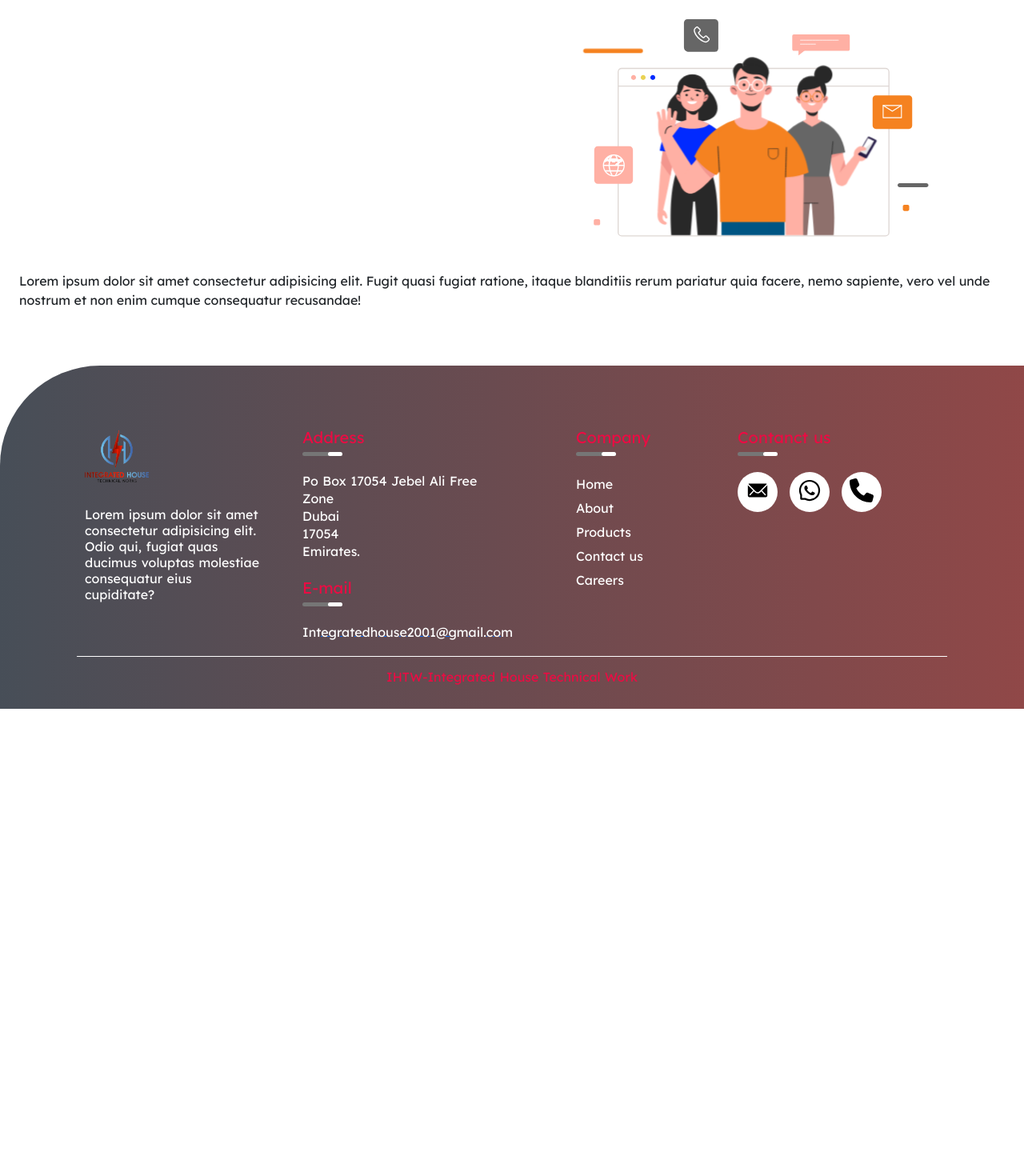
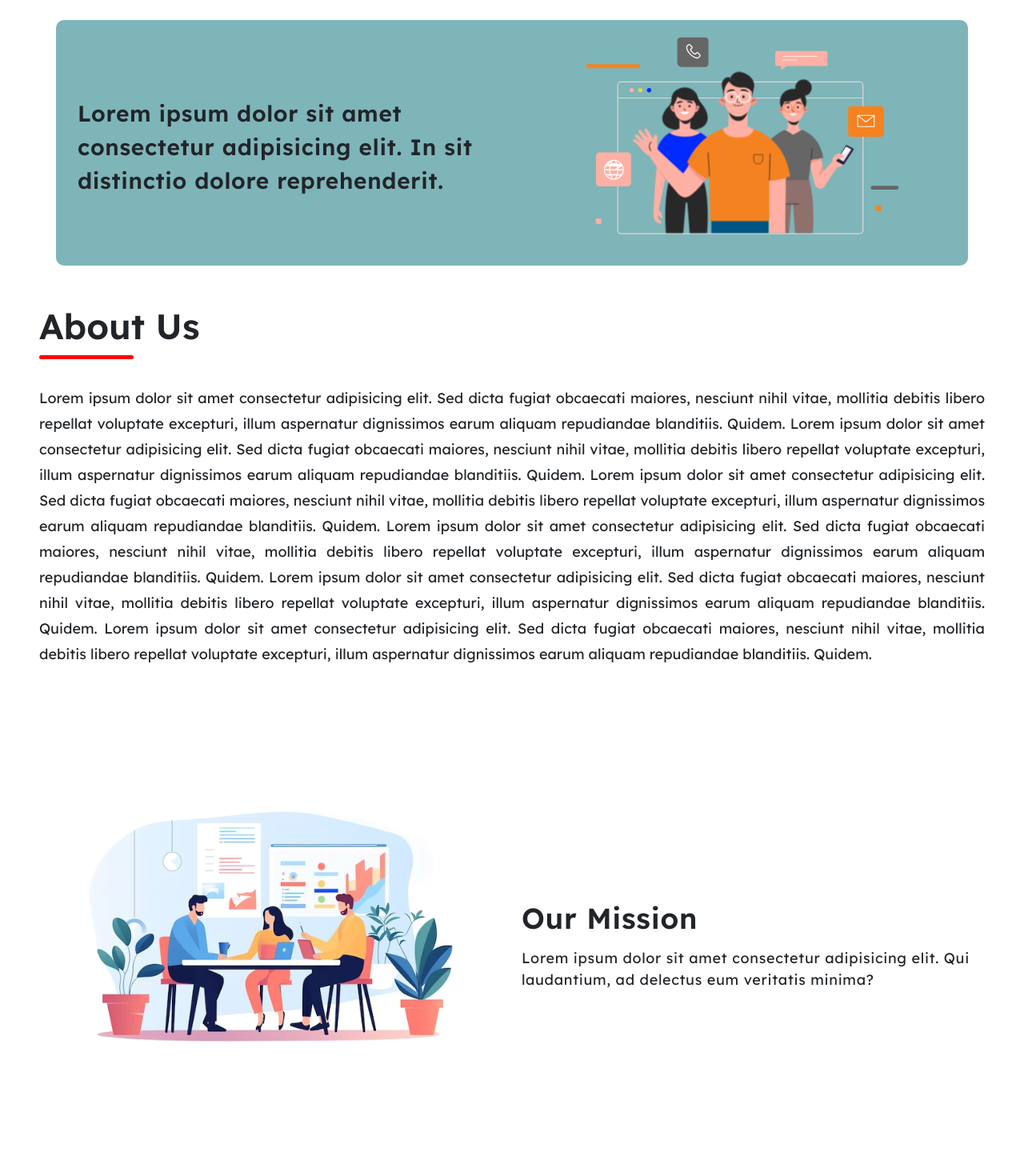
Before and after one commit to kannanAbinesh/IHTW, a React (Create React App) app: page /about in a window 1280 px wide. Shown: the top 1470 px of the page at 80% size. Before the commit the page ends 886 px from the top, so only its background shows below. Built offline with nearby package versions, Linux system fonts and the light colour scheme.

Commit message:
about initial commit

```diff
--- a/package.json
+++ b/package.json
@@ -14,6 +14,7 @@
     "react-dom": "^18.2.0",
     "react-icons": "^5.0.1",
     "react-lottie": "^1.2.4",
+    "react-photo-gallery": "^8.0.0",
     "react-redux": "^9.1.0",
     "react-router-dom": "^6.22.3",
     "react-scripts": "5.0.1",
--- a/src/Components/About/About.js
+++ b/src/Components/About/About.js
@@ -1,11 +1,16 @@
 /* Plugins */
 import Lottie from 'react-lottie';
 import { Col, Container, Row } from 'react-bootstrap';
+import aboutLottie from '../../Images/LottieFiles/aboutLottie.json';
+
+/* Components */
+import Footer from '../Footer/Footer';
+
+/* Images */
+import subBannerImageOne from '../../Images/aboutSubImage.avif';
 
 /* Styles and Animations */
 import './about.css';
-import aboutLottie from '../../Images/LottieFiles/aboutLottie.json';
-import Footer from '../Footer/Footer';
 
 const About = () => {
 
@@ -21,23 +26,115 @@ const About = () => {
     };
     return (
         <div>
-            <div>
-                <Container className='about_lottie_container'>
-                    <Row>
-                        <Col lg={6} md={6} sm={12} xs={12} className='about_lottie_first'>
-
+            <div className='about_container'>
+                <Container>
+                    <Row className='about_row_container'>
+                        <Col lg={6} md={6} sm={12} xs={12} className='about_col'>
+                            <div className='about_header_text'>
+                                <div className='about_main_header'>
+                                    <h4 className='about_headers_content'>
+                                        Lorem ipsum dolor sit amet consectetur adipisicing elit.
+                                        In sit distinctio dolore reprehenderit.
+                                    </h4>
+                                </div>
+                            </div>
                         </Col>
-                        <Col lg={6} md={6} sm={12} xs={12} className='about_lottie_second'>
-                            <div className='about_lottie_content'>
+                        <Col lg={6} md={6} sm={12} xs={12} className='about_col'>
+                            <div>
                                 <Lottie options={defaultOptions} />
                             </div>
                         </Col>
                     </Row>
                 </Container>
-                <div className='about_lottie_container'>
-                    <div className='about_text'>
-                        <span>Lorem ipsum dolor sit amet consectetur adipisicing elit. Fugit quasi fugiat ratione, itaque blanditiis rerum pariatur quia facere, nemo sapiente, vero vel unde nostrum et non enim cumque consequatur recusandae!</span>
+
+                <div className='main_about_container'>
+                    <div className='main_about_header_container'>
+                        <h2 className='main_about_header_content'>About Us</h2>
                     </div>
+                    <div className='main_about_para_container'>
+                        <label>
+                            Lorem ipsum dolor sit amet consectetur adipisicing elit. Sed dicta
+                            fugiat obcaecati maiores, nesciunt nihil vitae, mollitia debitis libero
+                            repellat voluptate excepturi,
+                            illum aspernatur dignissimos earum aliquam repudiandae blanditiis. Quidem.
+                            Lorem ipsum dolor sit amet consectetur adipisicing elit. Sed dicta
+                            fugiat obcaecati maiores, nesciunt nihil vitae, mollitia debitis libero
+                            repellat voluptate excepturi,
+                            illum aspernatur dignissimos earum aliquam repudiandae blanditiis. Quidem.
+                            Lorem ipsum dolor sit amet consectetur adipisicing elit. Sed dicta
+                            fugiat obcaecati maiores, nesciunt nihil vitae, mollitia debitis libero
+                            repellat voluptate excepturi,
+                            illum aspernatur dignissimos earum aliquam repudiandae blanditiis. Quidem.
+                            Lorem ipsum dolor sit amet consectetur adipisicing elit. Sed dicta
+                            fugiat obcaecati maiores, nesciunt nihil vitae, mollitia debitis libero
+                            repellat voluptate excepturi,
+                            illum aspernatur dignissimos earum aliquam repudiandae blanditiis. Quidem.
+                            Lorem ipsum dolor sit amet consectetur adipisicing elit. Sed dicta
+                            fugiat obcaecati maiores, nesciunt nihil vitae, mollitia debitis libero
+                            repellat voluptate excepturi,
+                            illum aspernatur dignissimos earum aliquam repudiandae blanditiis. Quidem.
+                            Lorem ipsum dolor sit amet consectetur adipisicing elit. Sed dicta
+                            fugiat obcaecati maiores, nesciunt nihil vitae, mollitia debitis libero
+                            repellat voluptate excepturi,
+                            illum aspernatur dignissimos earum aliquam repudiandae blanditiis. Quidem.
+                        </label>
+                    </div>
+                </div>
+
+                <div>
+                    <Container className='about_sub_container'>
+                        <Row className='about_sub_row'>
+                            <Col lg={6} md={6} sm={12} xs={12} className='about_col_container'>
+                                <div className='about_sub_image_container'>
+                                    <img src={subBannerImageOne} className='sub_about_image' alt='about images' />
+                                </div>
+                            </Col>
+                            <Col lg={6} md={6} sm={12} xs={12} className='about_col_container'>
+                                <div className='about_sub_header_container'>
+                                    <div className='about_text_header'>
+                                        <h2 className='about_sub_header'>Our Mission</h2>
+                                    </div>
+                                </div>
+                                <div className='about_sub_text'>
+                                    Lorem ipsum dolor sit amet consectetur adipisicing elit.
+                                    Qui laudantium, ad delectus eum veritatis minima?
+                                </div>
+                            </Col>
+                            <Col lg={6} md={6} sm={12} xs={12} className='about_col_container'>
+                                <div className='about_sub_image_container'>
+                                    <img src={subBannerImageOne} className='sub_about_image' alt='about images' />
+                                </div>
+                            </Col>
+                        </Row>
+                    </Container>
+                </div>
+
+                <div>
+                    <Container className='about_sub_container'>
+                        <Row className='about_sub_row'>
+                            <Col lg={6} md={6} sm={12} xs={12} className='about_col_container'>
+                                <div className='about_sub_header_container'>
+                                    <div className='about_text_header'>
+                                        <h2 className='about_sub_header'>Lorem ipsum</h2>
+                                    </div>
+                                </div>
+                                <div className='about_sub_text'>
+                                    Lorem ipsum dolor sit amet consectetur adipisicing elit.
+                                    Qui laudantium, ad delectus eum veritatis minima?
+                                </div>
+                            </Col>
+                            <Col lg={6} md={6} sm={12} xs={12} className='about_col_container'>
+                                <div className='about_sub_image_container'>
+                                    <img src={subBannerImageOne} className='sub_about_image' alt='about images' />
+                                </div>
+                            </Col>
+                            <Col lg={6} md={6} sm={12} xs={12} className='about_col_container'>
+                                <div className='about_sub_image_container'>
+                                    <img src={subBannerImageOne} className='sub_about_image' alt='about images' />
+                                </div>
+                            </Col>
+                        </Row>
+                    </Container>
                 </div>
             </div>
             <Footer />
@@ -46,5 +143,3 @@ const About = () => {
 };
 
 export default About;
-
-{/* <Lottie options={defaultOptions} /> */}
--- a/src/Components/About/about.css
+++ b/src/Components/About/about.css
@@ -1,42 +1,128 @@
-.about_lottie_container {
+.about_container {
+    margin: 0 auto;
+    max-width: 1280px;;
+    padding: 0 24px;
+    width: 100%;
+    margin-top: 25px;
+}
+
+.about_row_container {
+    align-items: center;
+    display: flex;
+    flex-wrap: wrap;
+    background-color: #7eb5b9;
+    /* background-image: linear-gradient(210deg, #000b1ab8 0%, #1A0000B8 100%); */
+    border-radius: 10px;
+}
+
+.about_col {
+    width: 50%;
+    flex: 0 0 auto;
+}
+
+.about_col:nth-child(3) {
+    display: none;
+}
+
+.about_header_text {
+    padding-right: 10px;
+}
+
+.about_main_header {
+    font-weight: 500;
+    letter-spacing: .7px;
+    margin: 18px 0 0;
+}
+
+.about_headers_content {
+    font-size: 28px;
+    text-align: left;
+    font-weight: 600;
+    line-height: 42px;
+    padding-left: 15px;
+}
+
+.main_about_container {
+    margin: 50px auto 0 auto;
+    text-align: justify;
+    padding: 0 25px;
+}
+
+.main_about_header_content {
+    font-size: 44px;
+    font-weight: 600;
+    line-height: 52px;
+}
+
+.main_about_header_content::after {
+    margin-top: 10px;
+    border-radius: 3px;
+    content: '';
+    display: block;
+    height: 5px;
+    width: 10%;
+    background-color: red;
+}
+
+.main_about_para_container {
+    padding-top: 25px;
+    font-size: 18px;
+    font-weight: 400;
+    line-height: 32px;
+    margin-bottom: 70px
+}
+
+.about_sub_container {
+    text-align: left;
     margin: 0 auto;
     max-width: 1280px;
     padding: 0 24px;
-    text-align: left;
     width: 100%;
 }
 
-.about_lottie_first {
+.about_sub_row {
+    display: flex;
+    flex-wrap: wrap;
+    align-items: center;
+}
+
+.about_col_container {
     flex: 0 0 auto;
-    padding: 0;
     width: 50%;
 }
 
-.about_lottie_second {
-    flex: 0 0 auto;
-    padding: 0;
-    width: 50%;
+.about_sub_image_container {
+    margin: 0 auto !important;
+    max-width: 510px;
 }
 
-.about_lottie_content {
-    margin: 0 25px 0 0;
-    max-width: 605px;
+.sub_about_image {
+    width: 510px;
+    object-fit: contain;
+    margin: 0 0 1.45rem;
+    max-width: 100%;
+    height: 510px;
 }
 
-.about_lottie_json {
-    height: 460px;
-    width: 460px;
-    border-radius: 20px;
+.about_col_container:nth-child(3) {
+    display: none;
 }
 
-.about_text {
-    flex: 0 0 auto;
-    padding: 0;
-    width: 100%;
+.about_sub_header_container {
+    font-weight: 500;
+    letter-spacing: .7px;
+    margin: 18px 0 0;
 }
 
-@media screen and (max-width: 1024px) {
-    .about_lottie_first {
-        display: none;
-    }
+.about_sub_header {
+    font-size: 36px;
+    font-weight: 600;
+    line-height: 52px;
 }
+
+.about_sub_text {
+    font-weight: 400;
+    font-size: 18px;
+    letter-spacing: .7px;
+    margin: 10px 0 0;
+}
--- a/src/Components/Footer/footer.css
+++ b/src/Components/Footer/footer.css
@@ -96,6 +96,7 @@ a span {
 }
 
 .footer_list_link {
+    width: auto;
     text-decoration: none;
     display: block;
     color: #fff;
@@ -173,13 +174,8 @@ a span {
         flex-basis: 50%;
     }
 
-    .footer_col:nth-child(3) {
-        padding: 50px 10px 10px 10px;
-    }
-
-    .footer_col:nth-child(4) {
-        padding-top: 50px;
-        padding-left: 0px;
+    .footer_col:nth-child(3), .footer_col:nth-child(4) {
+        padding: 10px 10px 10px 10px;
     }
 }
 
@@ -195,8 +191,4 @@ a span {
         flex-basis: 100%;
         padding: 10px 10px 10px 10px 10px !important;
     }
-
-    .footer_col:nth-child(4) {
-        padding: 10px 10px 10px 10px 10px !important;
-    }
 }
```
Also changed, not shown: src/Images/aboutSubImage.avif (added).
